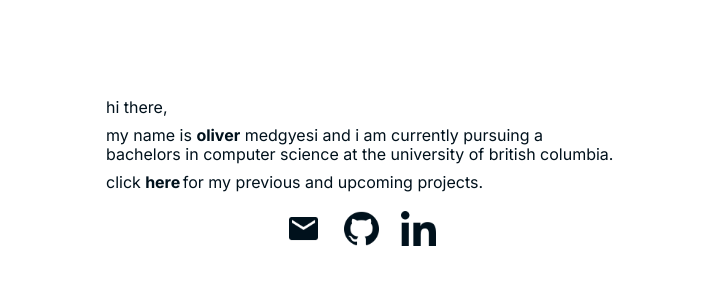
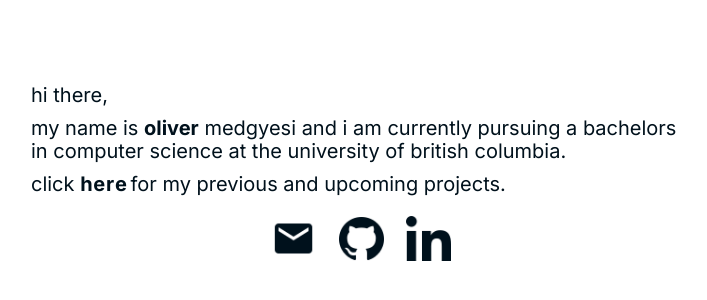
Before and after one commit to olivernicholass/olivernicholass.github.io, a website built with Parcel: page index.html in a window 1280 px wide. Shown: the part 238-538 px from the top of the page, without its empty margins (279-986 px from the left). Built offline with nearby package versions, Linux system fonts and the light colour scheme; a small style sheet from the web is missing; a web font is replaced by a local one.

Commit message:
Fixed Font Size

```diff
--- a/css/index.css
+++ b/css/index.css
@@ -24,7 +24,7 @@ body {
 
 html, body {
   font-family: Inter;
-  font-size: 16px;
+  font-size: 20px;
   height: 100%;
   width:100%;
   margin: 0;
@@ -43,7 +43,7 @@ html, body {
   flex-wrap: nowrap;
   justify-content: flex-start;
   align-items: flex-start;
-  width:550px;
+  width:700px;
 }
 
 #line1, #line2{
@@ -57,7 +57,7 @@ html, body {
 
 .links{
   display:flex;
-  width:150px;
+  width:180px;
   justify-content: space-between;
   align-items: center;
 }
@@ -65,8 +65,8 @@ html, body {
 #linkedin,
 #github,
 #email{
-  width:35px;
-  height:35px;
+  width:45px;
+  height:45px;
 }
 
 #projectsRef {
--- a/css/media.css
+++ b/css/media.css
@@ -1,4 +1,4 @@
-@media screen and (max-width: 600px) {
+@media screen and (max-width: 700px) {
     .info {
       width: 100%;
       padding: 20px;
```
